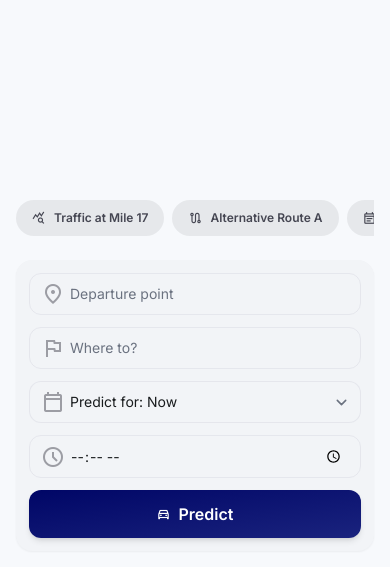
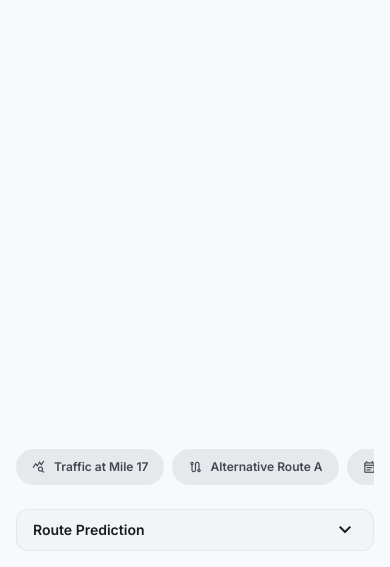
Before and after one commit to LACMAGO05/Intelligent-traffic-analysis-and-prediction-congestion-system, a Django app: page /predict/ in a window 390 px wide. Shown: the part 277-844 px from the top of the page. Run offline with Django 5.2, Linux system fonts and the light colour scheme; the visitor is signed in with stand-in values (Sample User, id 1); data that the repository does not hold is empty; some libraries are stand-ins or nearby versions.

Commit message:
Added collapsible functionality to the Route Prediction section on mobile view

```diff
--- a/TrafficApp/templates/dashboard.html
+++ b/TrafficApp/templates/dashboard.html
@@ -428,8 +428,18 @@
                 Log Incident
               </button>
             </div>
+            <!-- Main Input Toggle (Mobile Only) -->
+            <button
+              id="mainInputToggle"
+              onclick="toggleMainInput()"
+              class="md:hidden flex items-center justify-between w-full px-4 py-2 bg-surface-container-low rounded-xl border border-outline-variant/30 text-on-surface font-semibold text-sm"
+            >
+              <span>Route Prediction</span>
+              <span id="toggleIcon" class="material-symbols-outlined transition-transform duration-300">expand_more</span>
+            </button>
+
             <!-- Main Input (Updated for Origin/Destination) -->
-            <div class="relative group bg-surface-container-low p-3 md:p-4 rounded-2xl shadow-sm border border-transparent focus-within:border-primary-container/20">
+            <div id="mainInputContainer" class="hidden md:block relative group bg-surface-container-low p-3 md:p-4 rounded-2xl shadow-sm border border-transparent focus-within:border-primary-container/20 transition-all duration-300">
               <div class="flex flex-col gap-3 md:gap-4">
                 <div class="flex flex-col md:flex-row gap-3 md:gap-4 items-center">
                   <div class="flex-1 w-full relative">
@@ -489,6 +499,19 @@
       </main>
     </div>
     <script src="https://maps.googleapis.com/maps/api/js?key={{ google_maps_api_key }}&libraries=places&callback=initAutocomplete"></script>
+    <script>
+      function toggleMainInput() {
+        const container = document.getElementById('mainInputContainer');
+        const icon = document.getElementById('toggleIcon');
+        if (container.classList.contains('hidden')) {
+          container.classList.remove('hidden');
+          icon.style.transform = 'rotate(180deg)';
+        } else {
+          container.classList.add('hidden');
+          icon.style.transform = 'rotate(0deg)';
+        }
+      }
+    </script>
     <script src="{% static 'index.js' %}?v=1"></script>
   </body>
 </html>
```
